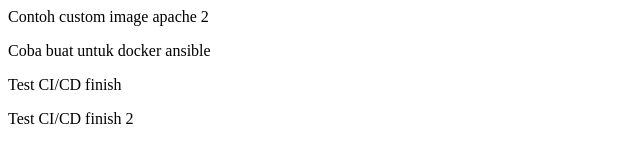
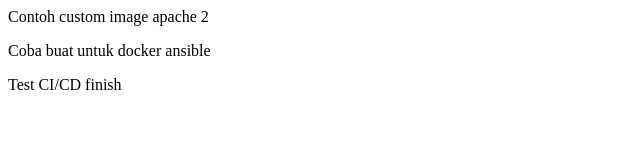
Before and after one commit to echank/apache-custom, a plain HTML site: page index.html in a window 1280 px wide. Shown: the whole page, without its empty margins (0-640 px from the left). Drawn offline with Linux system fonts and the light colour scheme.

Commit message:
Revert "Tambah paragraph baru"
This reverts commit 807decb3f9dd4b72afd521dbcf5f134ee9581a04.

```diff
--- a/index.html
+++ b/index.html
@@ -1,4 +1,3 @@
 <p>Contoh custom image apache 2</p>
 <p>Coba buat untuk docker ansible</p>
 <p>Test CI/CD finish</p>
-<p>Test CI/CD finish 2</p>
```
